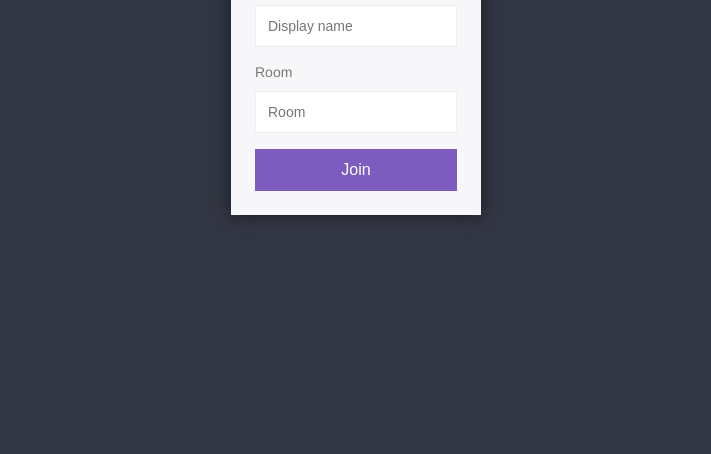
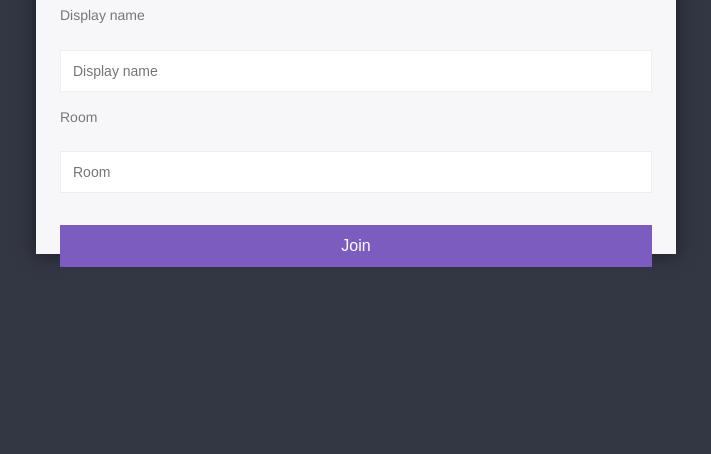
Before and after one commit to Shivam0Anand/chatApp, a website: page public/index.html in a window 1280 px wide. Shown: the part 346-800 px from the top of the page, without its empty margins (284-995 px from the left). Drawn offline with Linux system fonts and the light colour scheme.

Commit message:
modified css

```diff
--- a/public/css/styles.css
+++ b/public/css/styles.css
@@ -182,12 +182,17 @@ button:disabled {
   padding: 12px 24px 0 24px;
 }
 
-@media all and (max-width: 768px) {
+@media all and (min-width: 768px) {
   html {
-    font: 14px;
+    font-size: 40px;
   }
   body {
     background-color: #0070cc;
     width: 100vw;
+    height: 100vh;
+  }
+  .centered-form__box {
+    width: 50vw;
+    height: 50vh;
   }
 }
```
